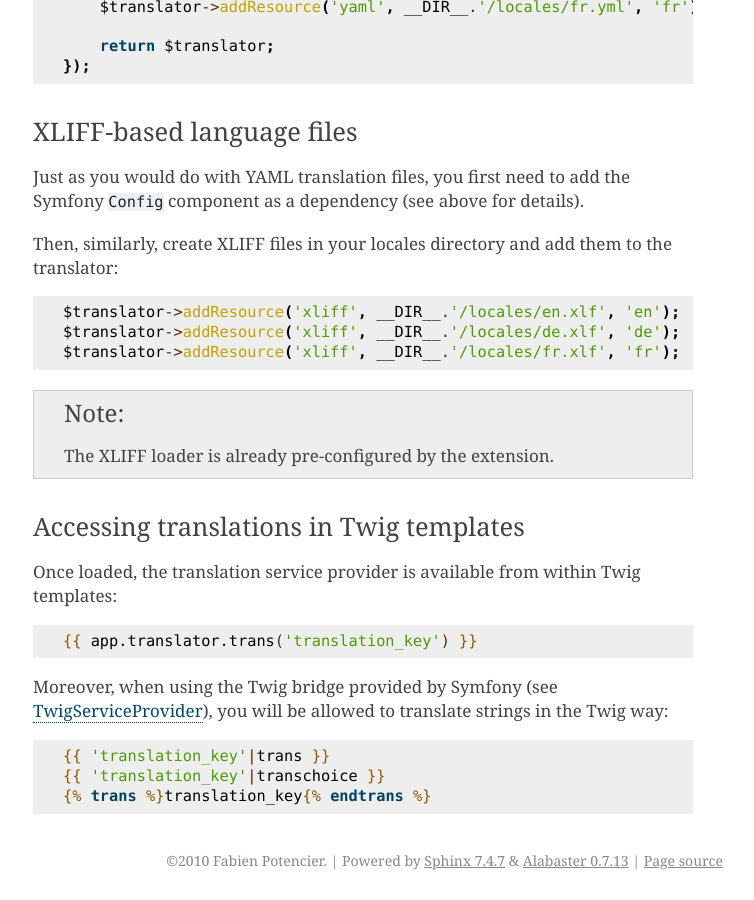
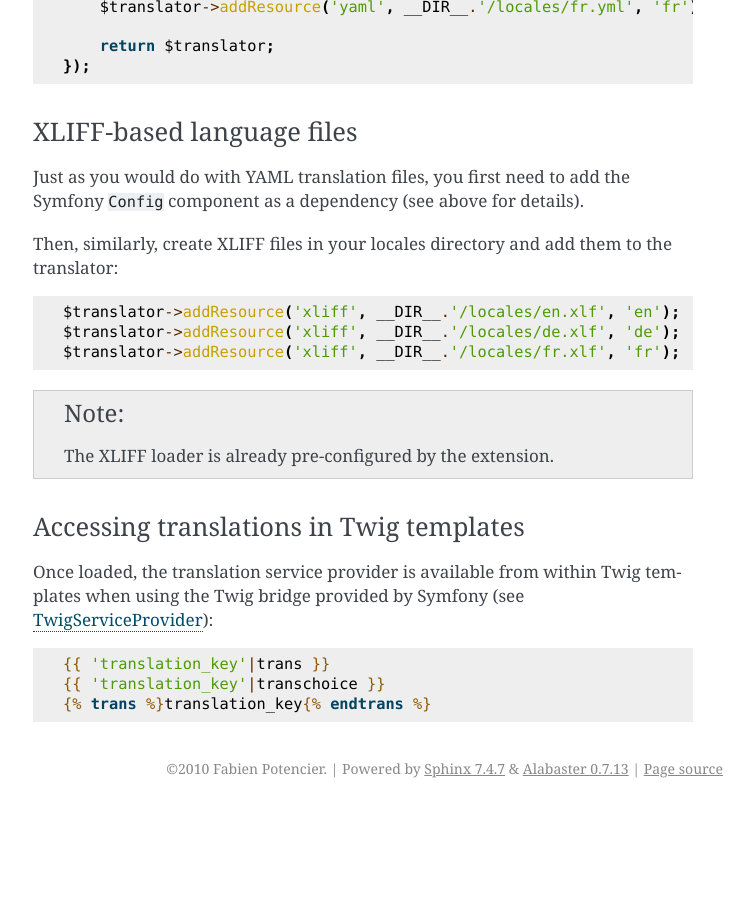
Before and after one commit to silexphp/Silex, a Sphinx documentation site: the page built from doc/providers/translation.rst, in a window 1280 px wide and 900 px high, scrolled down 3029 px. Shown: the whole window, without its empty margins (387-1141 px from the left). Built offline with Sphinx 7.4.7, drawn with Linux system fonts in a browser that asks for light colours; pages that are not in the unit, such as notebooks, are missing from menus; after the commit the page ends 3837 px from its top, so only the background shows below that.

Commit message:
reverted app Twig variable change, introduced a new global one instead

```diff
--- a/doc/changelog.rst
+++ b/doc/changelog.rst
@@ -5,7 +5,7 @@
 ------------------
 
 * added support for the Symfony VarDumper Component
-* [BC BREAK] The app variable exposed in Twig is now an AppVariable instance
+* added a global Twig variable (an AppVariable instance)
 * [BC BREAK] CSRF has been moved to a standalone provider (``form.secret`` is not available anymore)
 * added support for the Symfony HttpFoundation Twig bridge extension
 * added support for the Symfony Asset Component
--- a/doc/providers/translation.rst
+++ b/doc/providers/translation.rst
@@ -183,15 +183,8 @@
 ~~~~~~~~~~~~~~~~~~~~~~~~~~~~~~~~~~~~~~~~
 
 Once loaded, the translation service provider is available from within Twig
-templates:
-
-.. code-block:: jinja
-
-    {{ app.translator.trans('translation_key') }}
-
-Moreover, when using the Twig bridge provided by Symfony (see
-:doc:`TwigServiceProvider </providers/twig>`), you will be allowed to translate
-strings in the Twig way:
+templates when using the Twig bridge provided by Symfony (see
+:doc:`TwigServiceProvider </providers/twig>`):
 
 .. code-block:: jinja
 
```
Also changed, not shown: doc/providers/twig.rst (+42 -30 lines), 2 other files.
